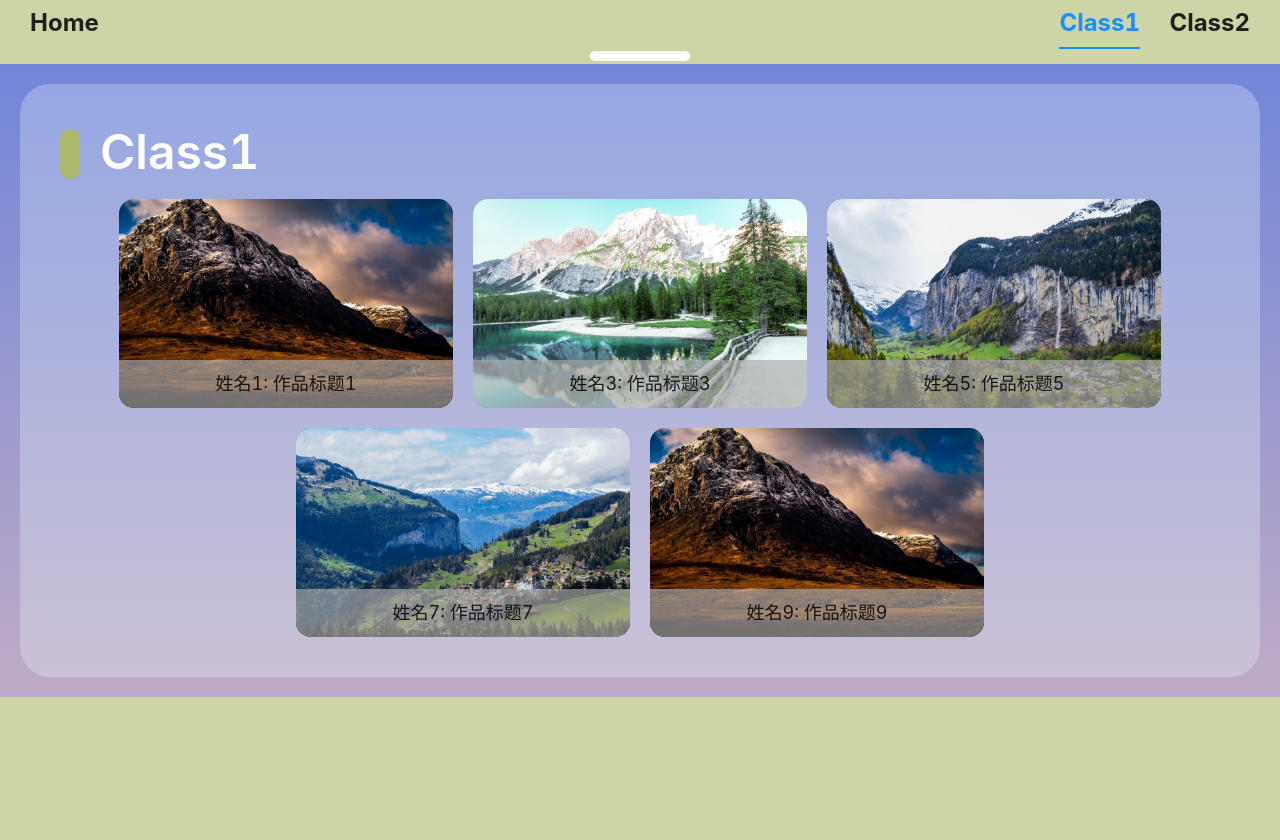
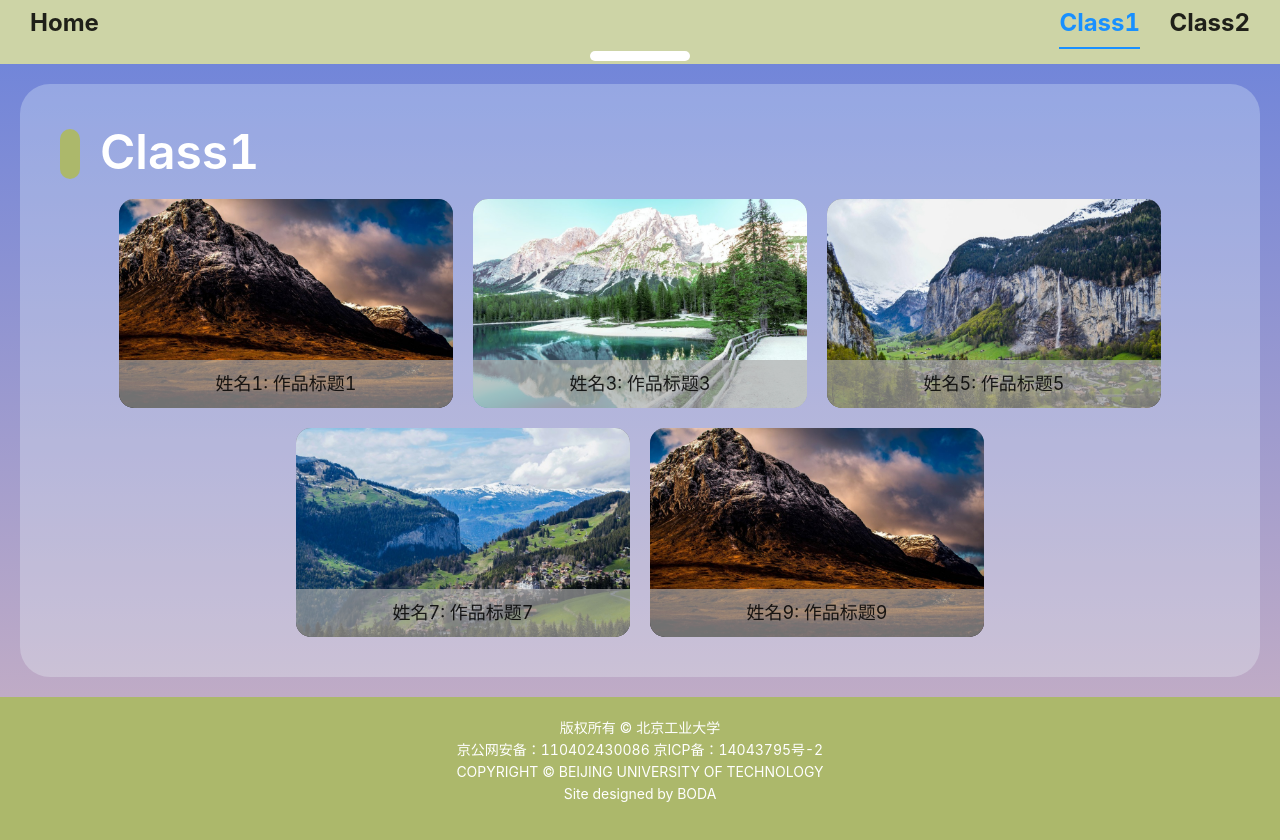
Before and after one commit to happyjohnchen/graduation-project-system, a React (Create React App) app: page /class1 in a window 1280 px wide. Shown: the top 840 px of the page. Built offline with nearby package versions, Linux system fonts and the light colour scheme.

Commit message:
增加页脚文字

```diff
--- a/src/pages/Layout/index.css
+++ b/src/pages/Layout/index.css
@@ -11,3 +11,10 @@
     margin: 3px auto;
     background-color: white;
 }
+
+.page-bottom {
+    height: 200px;
+    background-color: #acb86b;
+    color: white;
+    padding:20px;
+}
--- a/src/pages/Layout/index.js
+++ b/src/pages/Layout/index.js
@@ -58,7 +58,15 @@ const GraduationLayout = ({ children }) => {
                 </div>
             </Layout>
             {children}
-            <div style={{ height: "200px", backgroundColor: "#cdd4a6" }}></div>
+            <div className="page-bottom">
+                版权所有 © 北京工业大学
+                <br />
+                京公网安备：110402430086 京ICP备：14043795号-2
+                <br />
+                COPYRIGHT © BEIJING UNIVERSITY OF TECHNOLOGY
+                <br />
+                Site designed by BODA
+            </div>
         </>
     );
     //开始页不显示菜单
```
